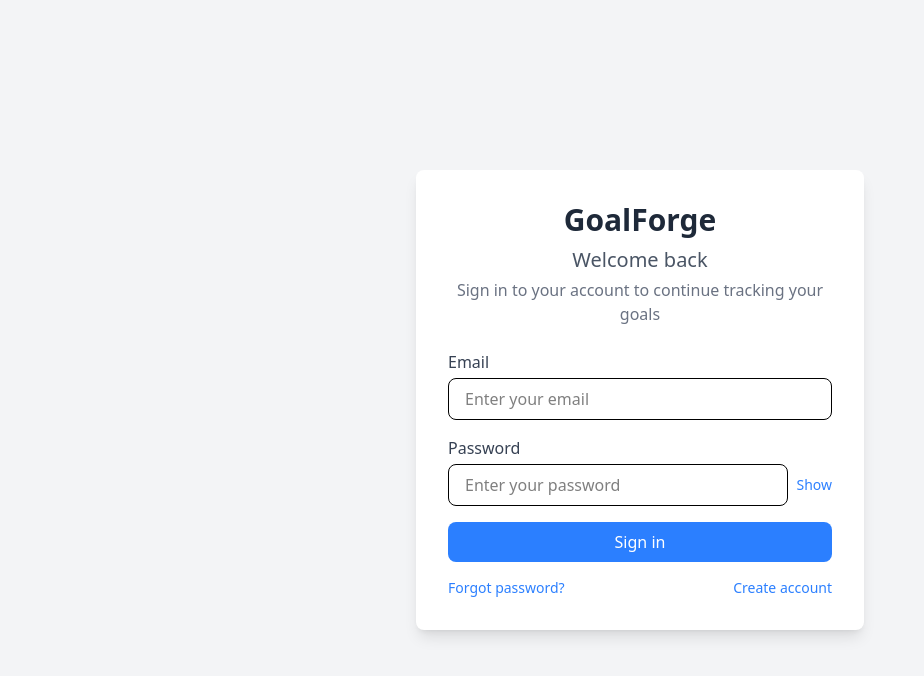
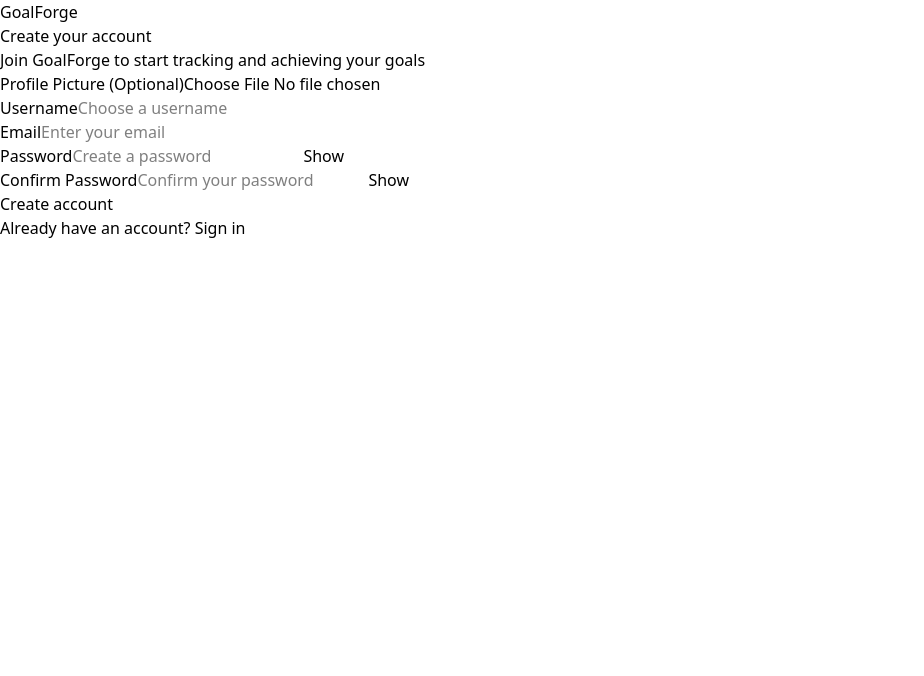
Before and after one commit to who-is-he18/GoalForge, a React (Vite) app in the folder Client/goalforge/: page /signup in a window 1280 px wide. Shown: the top 676 px of the page, without its empty margins (0-924 px from the left). Built offline with nearby package versions, Linux system fonts and the light colour scheme.

Commit message:
Added useNavigate

```diff
--- a/Client/goalforge/src/App.jsx
+++ b/Client/goalforge/src/App.jsx
@@ -26,31 +26,17 @@
   };
 
   return (
-    <div>
-      {view === "login" && (
-        <Login
-          onLogin={handleLogin}
-          onSwitchToSignup={() => setView("signup")}
-        />
-      )}
 
-      {view === "signup" && (
-        <Signup
-          onSignup={handleSignup}
-          onSwitchToLogin={() => setView("login")}
-        />
-      )}
-
-      {view === "logout" && <Logout onLogout={handleLogout} />}
-    </div>
-  );
 
     <Router>
       <Routes>
         <Route path="/home" element={<GoalForgeHome />} />
+        <Route path="/" element={<Login onLogin={handleLogin} onSwitchToSignup={() => setView("signup")} />} />
+        <Route path="/signup" element={<Signup onSignup={handleSignup} onSwitchToLogin={() => setView("login")} />} />
+        <Route path="/logout" element={<Logout onLogout={handleLogout} />} />
       </Routes>
     </Router>
-
+  )
 }
 
 export default App;
--- a/Client/goalforge/src/Pages/Login.jsx
+++ b/Client/goalforge/src/Pages/Login.jsx
@@ -1,6 +1,7 @@
 import React, { useState } from "react";
+import { useNavigate } from "react-router-dom";
 
-export default function Login({ onLogin, onSwitchToSignup }) {
+export default function Login({ onLogin }) {
   const [email, setEmail] = useState("");
   const [password, setPassword] = useState("");
   const [showPassword, setShowPassword] = useState(false);
@@ -9,7 +10,11 @@
     e.preventDefault();
     onLogin(email);
   };
+const navigate = useNavigate();
 
+const onSwitchToSignup = () => {
+  navigate("/signup");
+};
   return (
    <div className="flex min-h-screen items-center justify-center bg-gray-100">
   <div className="w-full max-w-md bg-white p-8 rounded-lg shadow-lg">
--- a/Client/goalforge/src/Pages/SignUp.jsx
+++ b/Client/goalforge/src/Pages/SignUp.jsx
@@ -1,6 +1,7 @@
 import React, { useState } from "react";
+import { useNavigate } from "react-router-dom";
 
-export default function Signup({ onSignup, onSwitchToLogin }) {
+export default function Signup({ onSignup }) {
   const [username, setUsername] = useState("");
   const [email, setEmail] = useState("");
   const [password, setPassword] = useState("");
@@ -22,8 +23,13 @@
       return;
     }
     onSignup(username);
+
   };
+const navigate = useNavigate();
 
+const onSwitchToLogin = () => {
+  navigate("/");
+};
   return (
     <div>
       <h1>GoalForge</h1>
```
